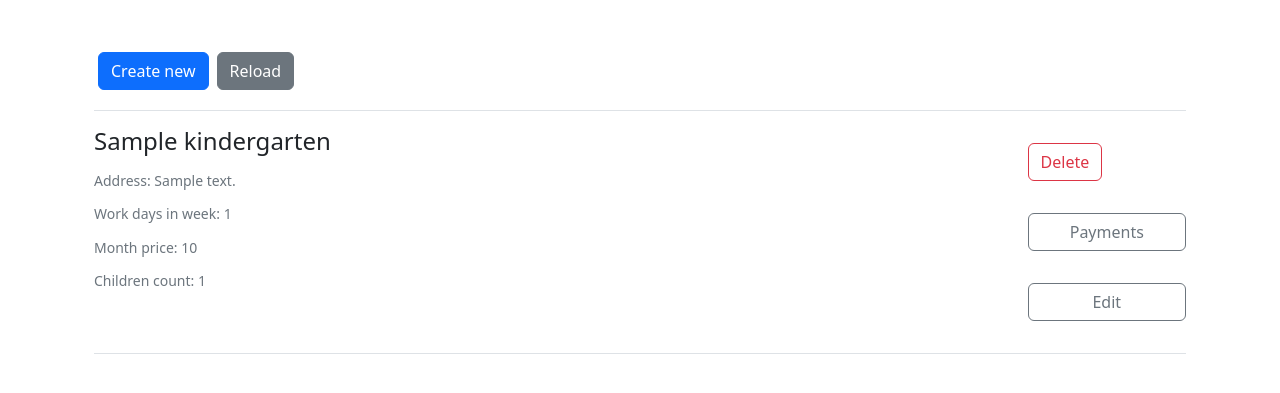
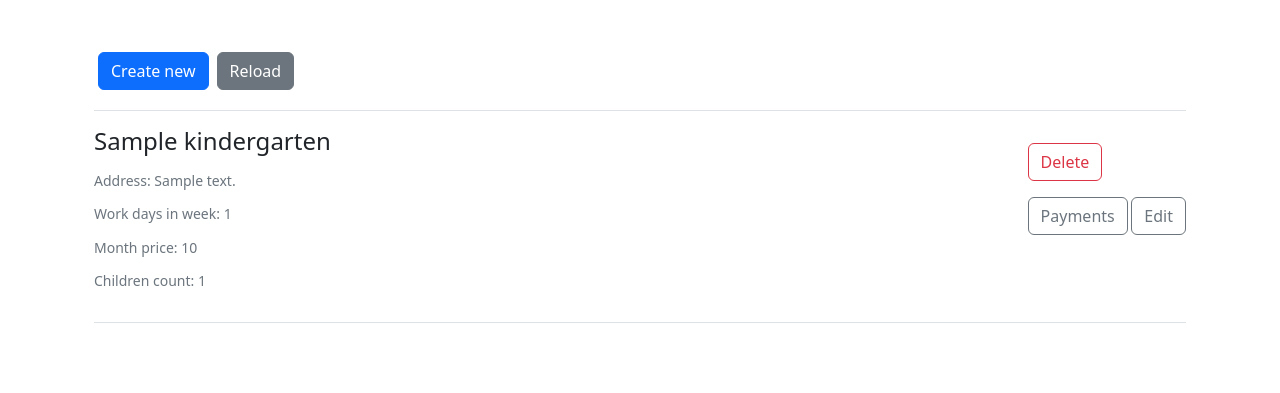
Before and after one commit to nameses/kindergartenDB_python, a Django app: page /kindergartens/ in a window 1280 px wide. Shown: the part 72-465 px from the top of the page. Run offline with Django 4.2, Linux system fonts and the light colour scheme; a user stored in the database is signed in; tables that the repository leaves empty hold one stand-in row (values such as "Sample post").

Commit message:
buttons fix

```diff
--- a/kindergartenDB/templates/kindergarten/kindergarten_list.html
+++ b/kindergartenDB/templates/kindergarten/kindergarten_list.html
@@ -26,10 +26,10 @@
                     <div>
                         <form action="/kindergarten/{{ kindergarten.id }}/delete/" method="post">
                             {% csrf_token %}
-                            <button type="submit" class="btn btn-outline-danger mt-3 mb-3">Delete</button>
+                            <button type="submit" class="btn btn-outline-danger mt-3">Delete</button>
                         </form>
-                        <a class="btn btn-outline-secondary mt-3 mb-3 w-100" href="/kindergarten/{{ kindergarten.id }}/payments/">Payments</a>
-                        <a class="btn btn-outline-secondary mt-3 mb-3 w-100" href="/kindergarten/{{ kindergarten.id }}/">Edit</a>
+                        <a class="btn btn-outline-secondary mt-3 mb-3 w-70" href="/kindergarten/{{ kindergarten.id }}/payments/">Payments</a>
+                        <a class="btn btn-outline-secondary mt-3 mb-3 w-70" href="/kindergarten/{{ kindergarten.id }}/">Edit</a>
 
                     </div>
                 {% endif %}
```
Also changed, not shown: kindergartenDB/templates/authorization/profile.html (+4 -4 lines).
